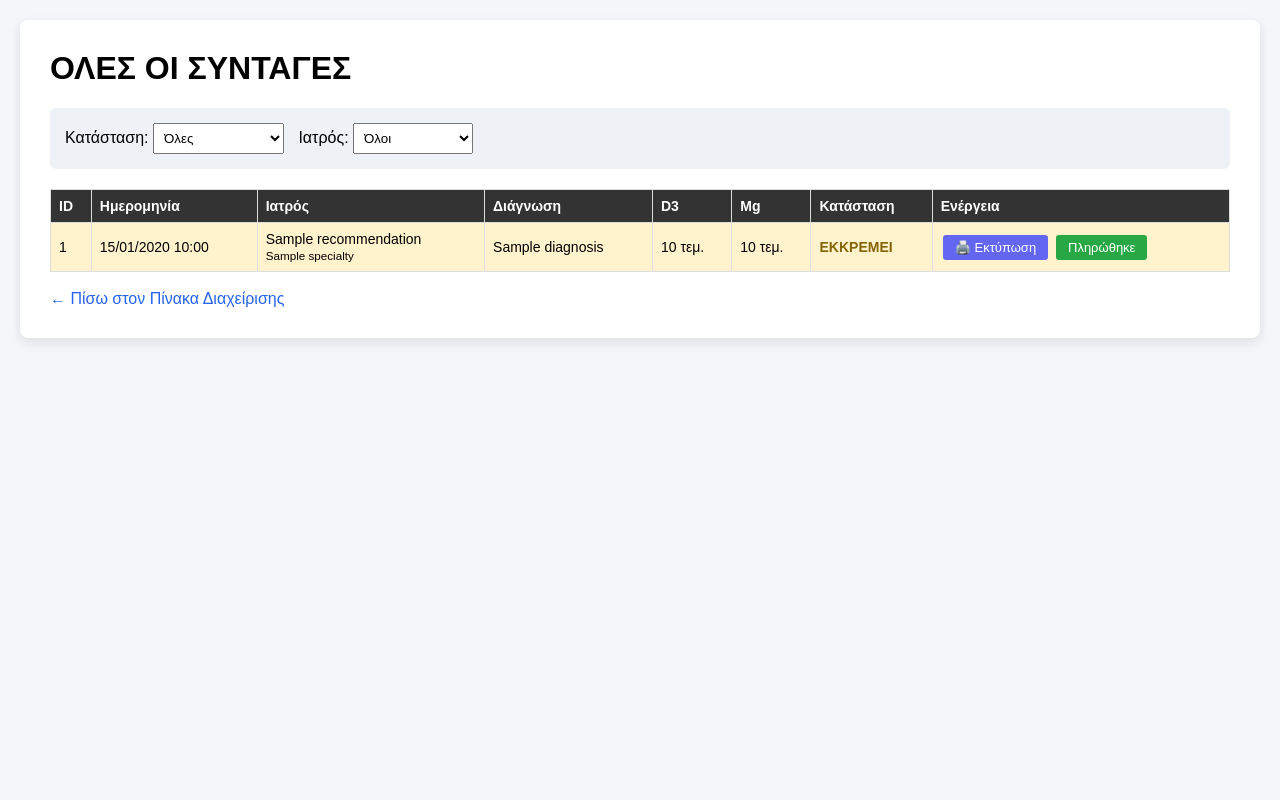
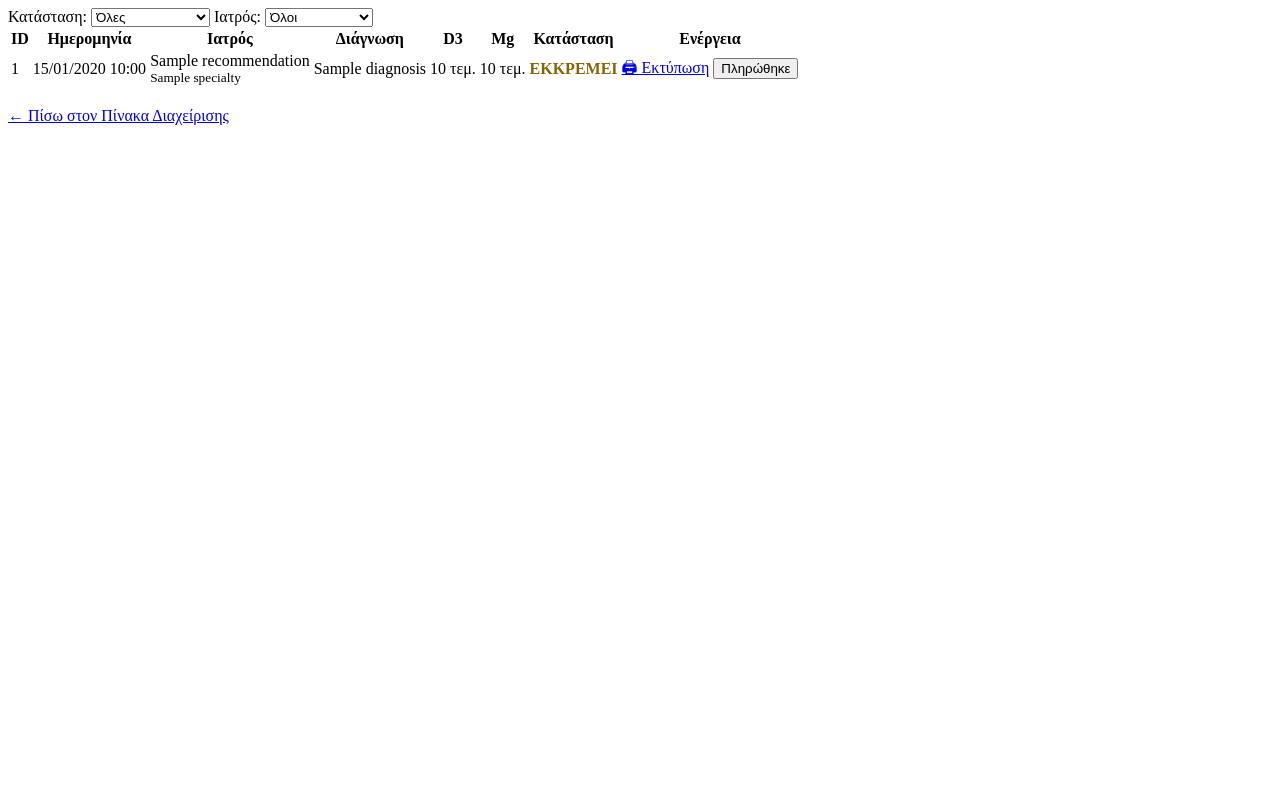
Before and after one commit to dzampoulis-dot/Dynamic-Cells, a Flask app: page /admin/recommendations in a window 1280 px wide. Run offline with Flask 3, Linux system fonts and the light colour scheme; the visitor is signed in with stand-in values (Sample User, id 1); a database or web service that is not in the repository returns one stand-in record (values such as "Sample title"); some libraries are stand-ins or nearby versions.

Commit message:
Update admin_recs.html

```diff
--- a/templates/admin_recs.html
+++ b/templates/admin_recs.html
@@ -1,35 +1,3 @@
-<!DOCTYPE html>
-<html lang="el">
-<head>
-    <meta charset="UTF-8">
-    <title>Όλες οι Συνταγές</title>
-    <style>
-        body { font-family: Arial, sans-serif; background-color: #f4f6f9; margin: 0; padding: 20px; }
-        .container { max-width: 1200px; background: #fff; margin: 0 auto; padding: 30px; border-radius: 8px; box-shadow: 0 4px 12px rgba(0,0,0,0.1); }
-        h1 { margin-top: 0; }
-        table { width: 100%; border-collapse: collapse; margin-top: 20px; font-size: 14px; }
-        th, td { border: 1px solid #ddd; padding: 8px; text-align: left; }
-        th { background: #333; color: white; }
-        .filters { background: #eef2f7; padding: 15px; border-radius: 6px; margin-bottom: 20px; }
-        .filters select { padding: 6px; margin-right: 10px; }
-        .btn { padding: 5px 12px; border: none; border-radius: 3px; cursor: pointer; font-size: 13px; text-decoration: none; display: inline-block; margin: 2px; }
-        .btn-print { background: #6366f1; color: white; }
-        .btn-print:hover { background: #4f46e5; }
-        .btn-paid { background: #28a745; color: white; }
-        .btn-paid:hover { background: #218838; }
-        .btn-pending { background: #ffc107; color: #000; }
-        .btn-pending:hover { background: #e0a800; }
-        .status-pending { background: #fff3cd; }
-        .status-paid { background: #d4edda; }
-        .link { color: #2563eb; text-decoration: none; }
-        .link:hover { text-decoration: underline; }
-    </style>
-</head>
-<body>
-
-<div class="container">
-    <h1>ΟΛΕΣ ΟΙ ΣΥΝΤΑΓΕΣ</h1>
-
 <div class="filters">
     <form method="GET" action="/admin/recommendations" style="display: inline;">
         <label>Κατάσταση: </label>
@@ -50,6 +18,7 @@
 </div>
 
 <table>
+    <thead>
         <tr>
             <th>ID</th>
             <th>Ημερομηνία</th>
@@ -60,14 +29,25 @@
             <th>Κατάσταση</th>
             <th>Ενέργεια</th>
         </tr>
+    </thead>
+    <tbody>
         {% for rec in recommendations %}
         <tr class="{% if rec.status == 'pending' %}status-pending{% else %}status-paid{% endif %}">
             <td>{{ rec.id }}</td>
-            <td>{{ rec.created_at.strftime('%d/%m/%Y %H:%M') if rec.created_at else '-' }}</td>
-            <td>{{ rec.doctor_name }}<br><small>{{ rec.specialty }}</small></td>
+            <td>
+                {% if rec.created_at %}
+                    {{ rec.created_at.strftime('%d/%m/%Y %H:%M') }}
+                {% else %}
+                    -
+                {% endif %}
+            </td>
+            <td>
+                {{ rec.doctor_name or '-' }}<br>
+                <small>{{ rec.specialty or '' }}</small>
+            </td>
             <td>{{ rec.diagnosis or '-' }}</td>
-            <td>{{ rec.d3_qty }} τεμ.</td>
-            <td>{{ rec.magnesium_qty }} τεμ.</td>
+            <td>{{ rec.d3_qty or 0 }} τεμ.</td>
+            <td>{{ rec.magnesium_qty or 0 }} τεμ.</td>
             <td>
                 {% if rec.status == 'pending' %}
                     <span style="color: #856404; font-weight: bold;">ΕΚΚΡΕΜΕΙ</span>
@@ -76,7 +56,7 @@
                 {% endif %}
             </td>
             <td>
-                <a href="/admin/print/{{ rec.id }}" target="_blank" class="btn btn-print">🖨️ Εκτύπωση</a>
+                <a href="/admin/print/{{ rec.id }}" target="_blank" class="btn btn-print">🖨 Εκτύπωση</a>
                 {% if rec.status == 'pending' %}
                 <form method="POST" action="/admin/update_status/{{ rec.id }}/paid" style="display: inline;">
                     <button type="submit" class="btn btn-paid">Πληρώθηκε</button>
@@ -88,12 +68,13 @@
                 {% endif %}
             </td>
         </tr>
+        {% else %}
+        <tr>
+            <td colspan="8" class="empty">Δεν βρέθηκαν συνταγές με αυτά τα φίλτρα.</td>
+        </tr>
         {% endfor %}
+    </tbody>
 </table>
 
 <br>
 <a href="/admin" class="link">← Πίσω στον Πίνακα Διαχείρισης</a>
-</div>
-
-</body>
-</html>
```
Lines whose indentation alone changed are shown as unchanged.
